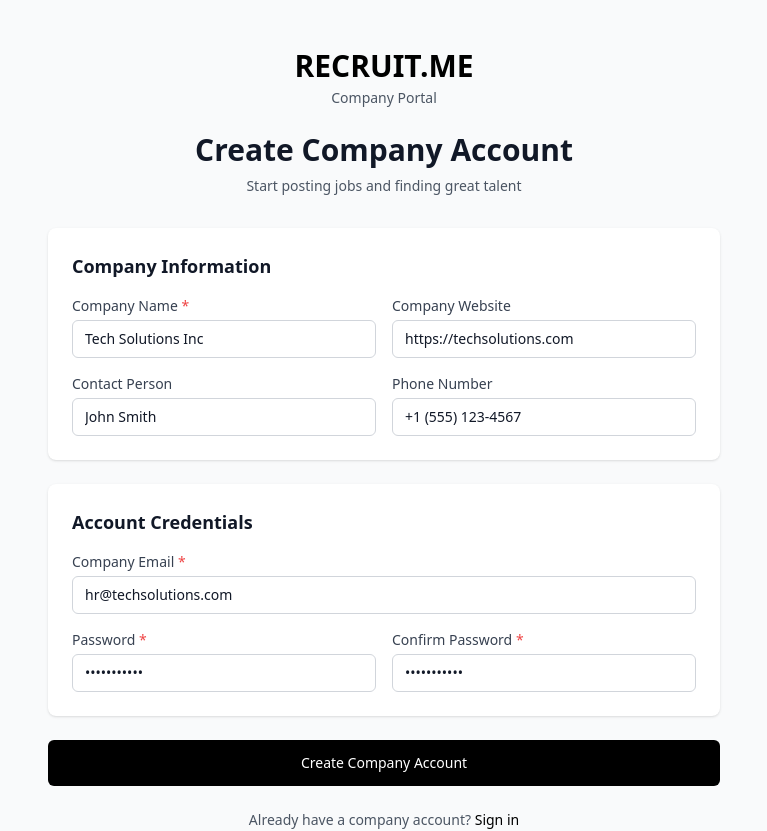
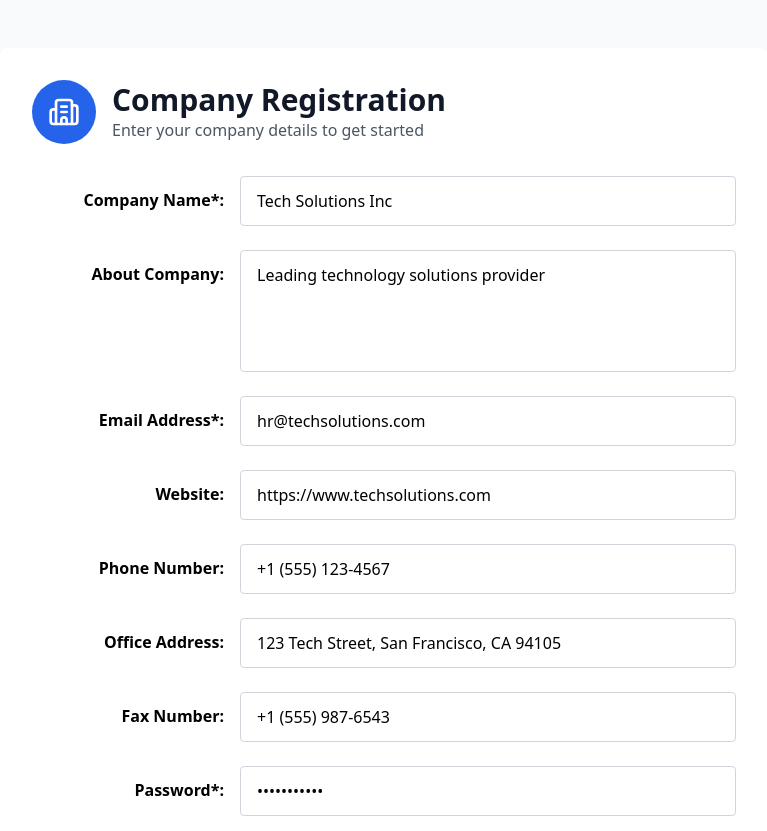
Before and after one commit to Labheshm21/Recruit.me, a Next.js app in the folder frontend/: page /signupcompany in a window 1280 px wide. Shown: the top 831 px of the page, without its empty margins (256-1023 px from the left). Built offline with nearby package versions, Linux system fonts and the light colour scheme.

Commit message:
updated chnages

```diff
--- a/frontend/app/signupcompany/page.js
+++ b/frontend/app/signupcompany/page.js
@@ -1,249 +1,213 @@
-'use client';
+"use client";
 
-import { useState } from 'react';
-import Link from 'next/link';
+import React, { useState } from 'react';
+import { Building2, CheckCircle } from 'lucide-react';
 import { useRouter } from 'next/navigation';
 
-export default function CompanySignupPage() {
+export default function CompanyRegistration() {
+  const router = useRouter();
   const [formData, setFormData] = useState({
     companyName: 'Tech Solutions Inc',
-    companyWebsite: 'https://techsolutions.com',
-    contactPerson: 'John Smith',
-    phone: '+1 (555) 123-4567',
-    email: 'hr@techsolutions.com',
+    aboutCompany: 'Leading technology solutions provider',
+    emailAddress: 'hr@techsolutions.com',
+    website: 'https://www.techsolutions.com',
+    phoneNumber: '+1 (555) 123-4567',
+    officeAddress: '123 Tech Street, San Francisco, CA 94105',
+    faxNumber: '+1 (555) 987-6543',
     password: 'password123',
     confirmPassword: 'password123'
   });
-  const [loading, setLoading] = useState(false);
-  const router = useRouter();
+  const [isSubmitting, setIsSubmitting] = useState(false);
+
+  const handleChange = (e) => {
+    const { name, value } = e.target;
+    setFormData(prev => ({
+      ...prev,
+      [name]: value
+    }));
+  };
 
   const handleSubmit = async (e) => {
     e.preventDefault();
-    setLoading(true);
-
-    // Validation
-    if (!formData.companyName || !formData.email || !formData.password) {
-      alert('Please fill in company name, email and password');
-      setLoading(false);
-      return;
-    }
-
-    if (formData.password !== formData.confirmPassword) {
-      alert("Passwords don't match!");
-      setLoading(false);
-      return;
-    }
-
-    if (formData.password.length < 6) {
-      alert('Password must be at least 6 characters long');
-      setLoading(false);
-      return;
-    }
+    setIsSubmitting(true);
 
     try {
-      // For now, backend accepts email/password. Company details can be stored in future
-      const response = await fetch('http://localhost:8001/api/signup', {
-        method: 'POST',
-        headers: { 'Content-Type': 'application/json' },
-        body: JSON.stringify({
-          email: formData.email.trim(),
-          password: formData.password,
-          // These fields would need backend support - for now they're optional
-          companyName: formData.companyName.trim(),
-          companyWebsite: formData.companyWebsite.trim(),
-          contactPerson: formData.contactPerson.trim(),
-          phone: formData.phone.trim()
-        })
-      });
+      // Save company profile data to localStorage
+      const userId = Date.now(); // Generate a simple user ID
 
-      const data = await response.json();
+      localStorage.setItem(`company_profile_${userId}`, JSON.stringify({
+        companyName: formData.companyName,
+        aboutCompany: formData.aboutCompany,
+        emailAddress: formData.emailAddress,
+        website: formData.website,
+        phoneNumber: formData.phoneNumber,
+        officeAddress: formData.officeAddress,
+        faxNumber: formData.faxNumber
+      }));
 
-      if (response.ok) {
-        alert('Company account created successfully! Redirecting to dashboard...');
-        // Auto-login and redirect
+      // Save user session
       localStorage.setItem('user', JSON.stringify({
-          user_id: data.id,
-          email: data.email,
+        user_id: userId,
+        email: formData.emailAddress,
         role: 'company'
       }));
+
+      // Redirect to company dashboard immediately
       router.push('/dashboardcompany');
-      } else {
-        alert(data.detail || 'Signup failed');
-      }
-    } catch (error) {
-      console.error('Network error:', error);
-      alert('Network error. Please try again.');
-    } finally {
-      setLoading(false);
+
+    } catch (err) {
+      console.error("Error:", err);
+      setIsSubmitting(false);
     }
   };
 
-  const handleChange = (e) => {
-    setFormData({ ...formData, [e.target.name]: e.target.value });
-  };
-
   return (
-    <div className="min-h-screen flex items-center justify-center bg-gray-50 py-12 px-4 sm:px-6 lg:px-8">
-      <div className="max-w-2xl w-full space-y-8">
+    <div className="min-h-screen bg-gray-50 py-12 px-6">
+      <div className="max-w-3xl mx-auto">
+        <div className="bg-white rounded-lg shadow-sm p-8">
+          <div className="flex items-center gap-4 mb-8">
+            <div className="w-16 h-16 bg-blue-600 rounded-full flex items-center justify-center">
+              <Building2 className="w-8 h-8 text-white" />
+            </div>
             <div>
-          <div className="mx-auto text-center">
-            <div className="text-3xl font-bold text-black">RECRUIT.ME</div>
-            <div className="text-sm text-gray-600 mt-1">Company Portal</div>
-          </div>
-          <h2 className="mt-6 text-center text-3xl font-extrabold text-gray-900">
-            Create Company Account
-          </h2>
-          <p className="mt-2 text-center text-sm text-gray-600">
-            Start posting jobs and finding great talent
-          </p>
-        </div>
-
-        <form className="mt-8 space-y-6" onSubmit={handleSubmit}>
-          <div className="bg-white shadow rounded-lg p-6 space-y-4">
-            <div className="text-lg font-semibold text-gray-900 mb-4">Company Information</div>
-
-            <div className="grid grid-cols-1 md:grid-cols-2 gap-4">
-              <div>
-                <label htmlFor="companyName" className="block text-sm font-medium text-gray-700 mb-1">
-                  Company Name <span className="text-red-500">*</span>
-                </label>
-                <input
-                  id="companyName"
-                  name="companyName"
-                  type="text"
-                  required
-                  className="appearance-none relative block w-full px-3 py-2 border border-gray-300 placeholder-gray-500 text-gray-900 rounded-md focus:outline-none focus:ring-black focus:border-black sm:text-sm"
-                  placeholder="Your Company Inc."
-                  value={formData.companyName}
-                  onChange={handleChange}
-                />
-              </div>
-
-              <div>
-                <label htmlFor="companyWebsite" className="block text-sm font-medium text-gray-700 mb-1">
-                  Company Website
-                </label>
-                <input
-                  id="companyWebsite"
-                  name="companyWebsite"
-                  type="url"
-                  className="appearance-none relative block w-full px-3 py-2 border border-gray-300 placeholder-gray-500 text-gray-900 rounded-md focus:outline-none focus:ring-black focus:border-black sm:text-sm"
-                  placeholder="https://yourcompany.com"
-                  value={formData.companyWebsite}
-                  onChange={handleChange}
-                />
+              <h1 className="text-3xl font-bold text-gray-900">Company Registration</h1>
+              <p className="text-gray-600">Enter your company details to get started</p>
             </div>
           </div>
 
-            <div className="grid grid-cols-1 md:grid-cols-2 gap-4">
-              <div>
-                <label htmlFor="contactPerson" className="block text-sm font-medium text-gray-700 mb-1">
-                  Contact Person
-                </label>
-                <input
-                  id="contactPerson"
-                  name="contactPerson"
-                  type="text"
-                  className="appearance-none relative block w-full px-3 py-2 border border-gray-300 placeholder-gray-500 text-gray-900 rounded-md focus:outline-none focus:ring-black focus:border-black sm:text-sm"
-                  placeholder="John Doe"
-                  value={formData.contactPerson}
+          <form onSubmit={handleSubmit} className="space-y-6">
+            <FormField
+              label="Company Name*"
+              name="companyName"
+              value={formData.companyName}
               onChange={handleChange}
+              placeholder="Enter your company name"
+              required
             />
-              </div>
 
-              <div>
-                <label htmlFor="phone" className="block text-sm font-medium text-gray-700 mb-1">
-                  Phone Number
-                </label>
-                <input
-                  id="phone"
-                  name="phone"
+            <FormField
+              label="About Company"
+              name="aboutCompany"
+              value={formData.aboutCompany}
+              onChange={handleChange}
+              placeholder="Tell us about your company..."
+              multiline
+            />
+
+            <FormField
+              label="Email Address*"
+              name="emailAddress"
+              type="email"
+              value={formData.emailAddress}
+              onChange={handleChange}
+              placeholder="company@example.com"
+              required
+            />
+
+            <FormField
+              label="Website"
+              name="website"
+              value={formData.website}
+              onChange={handleChange}
+              placeholder="https://www.example.com"
+            />
+
+            <FormField
+              label="Phone Number"
+              name="phoneNumber"
               type="tel"
-                  className="appearance-none relative block w-full px-3 py-2 border border-gray-300 placeholder-gray-500 text-gray-900 rounded-md focus:outline-none focus:ring-black focus:border-black sm:text-sm"
+              value={formData.phoneNumber}
+              onChange={handleChange}
               placeholder="+1 (555) 123-4567"
-                  value={formData.phone}
+            />
+
+            <FormField
+              label="Office Address"
+              name="officeAddress"
+              value={formData.officeAddress}
               onChange={handleChange}
+              placeholder="123 Main St, City, State, ZIP"
             />
-              </div>
-            </div>
-          </div>
 
-          <div className="bg-white shadow rounded-lg p-6 space-y-4">
-            <div className="text-lg font-semibold text-gray-900 mb-4">Account Credentials</div>
+            <FormField
+              label="Fax Number"
+              name="faxNumber"
+              type="tel"
+              value={formData.faxNumber}
+              onChange={handleChange}
+              placeholder="+1 (555) 987-6543"
+            />
 
-            <div>
-              <label htmlFor="email" className="block text-sm font-medium text-gray-700 mb-1">
-                Company Email <span className="text-red-500">*</span>
-              </label>
-              <input
-                id="email"
-                name="email"
-                type="email"
-                required
-                className="appearance-none relative block w-full px-3 py-2 border border-gray-300 placeholder-gray-500 text-gray-900 rounded-md focus:outline-none focus:ring-black focus:border-black sm:text-sm"
-                placeholder="hr@yourcompany.com"
-                value={formData.email}
-                onChange={handleChange}
-              />
-            </div>
-
-            <div className="grid grid-cols-1 md:grid-cols-2 gap-4">
-              <div>
-                <label htmlFor="password" className="block text-sm font-medium text-gray-700 mb-1">
-                  Password <span className="text-red-500">*</span>
-                </label>
-                <input
-                  id="password"
+            <FormField
+              label="Password*"
               name="password"
               type="password"
-                  required
-                  minLength="6"
-                  className="appearance-none relative block w-full px-3 py-2 border border-gray-300 placeholder-gray-500 text-gray-900 rounded-md focus:outline-none focus:ring-black focus:border-black sm:text-sm"
-                  placeholder="Min 6 characters"
               value={formData.password}
               onChange={handleChange}
+              placeholder="Enter your password"
+              required
             />
-              </div>
 
-              <div>
-                <label htmlFor="confirmPassword" className="block text-sm font-medium text-gray-700 mb-1">
-                  Confirm Password <span className="text-red-500">*</span>
-                </label>
-                <input
-                  id="confirmPassword"
+            <FormField
+              label="Confirm Password*"
               name="confirmPassword"
               type="password"
-                  required
-                  minLength="6"
-                  className="appearance-none relative block w-full px-3 py-2 border border-gray-300 placeholder-gray-500 text-gray-900 rounded-md focus:outline-none focus:ring-black focus:border-black sm:text-sm"
-                  placeholder="Re-enter password"
               value={formData.confirmPassword}
               onChange={handleChange}
+              placeholder="Confirm your password"
+              required
             />
-              </div>
-            </div>
-          </div>
 
-          <div>
+            <div className="flex justify-center gap-4 mt-8 pt-6 border-t">
               <button
                 type="submit"
-              disabled={loading}
-              className="group relative w-full flex justify-center py-3 px-4 border border-transparent text-sm font-medium rounded-md text-white bg-black hover:bg-gray-800 focus:outline-none focus:ring-2 focus:ring-offset-2 focus:ring-black disabled:opacity-50"
+                disabled={isSubmitting}
+                className={`px-12 py-3 bg-blue-600 text-white rounded-lg font-medium transition-colors ${
+                  isSubmitting ? 'opacity-50 cursor-not-allowed' : 'hover:bg-blue-700'
+                }`}
               >
-              {loading ? 'Creating Account...' : 'Create Company Account'}
+                {isSubmitting ? (
+                  <span className="flex items-center gap-2">
+                    <div className="w-5 h-5 border-2 border-white border-t-transparent rounded-full animate-spin"></div>
+                    Registering...
+                  </span>
+                ) : (
+                  'Register Company'
+                )}
               </button>
-          </div>
-
-          <div className="text-center">
-            <p className="text-sm text-gray-600">
-              Already have a company account?{' '}
-              <Link href="/logincompany" className="font-medium text-black hover:text-gray-700">
-                Sign in
-              </Link>
-            </p>
             </div>
           </form>
         </div>
       </div>
+    </div>
   );
 }
+
+const FormField = ({ label, name, type = "text", multiline = false, value, onChange, placeholder, required = false }) => (
+  <div className="flex items-start gap-4">
+    <label className="w-48 font-semibold text-right pt-3">
+      {label}:
+    </label>
+    {multiline ? (
+      <textarea
+        name={name}
+        value={value}
+        onChange={onChange}
+        placeholder={placeholder}
+        required={required}
+        rows="4"
+        className="flex-1 px-4 py-3 border border-gray-300 rounded resize-none focus:outline-none focus:ring-2 focus:ring-blue-500 focus:border-transparent bg-white"
+      />
+    ) : (
+      <input
+        type={type}
+        name={name}
+        value={value}
+        onChange={onChange}
+        placeholder={placeholder}
+        required={required}
+        className="flex-1 px-4 py-3 border border-gray-300 rounded focus:outline-none focus:ring-2 focus:ring-blue-500 focus:border-transparent bg-white"
+      />
+    )}
+  </div>
+);
```
Also changed, not shown: frontend/app/profilecompany/page.js (+67 -158 lines), 1 other file (tests, documents, lock files or other folders). Lines whose indentation alone changed are shown as unchanged.
